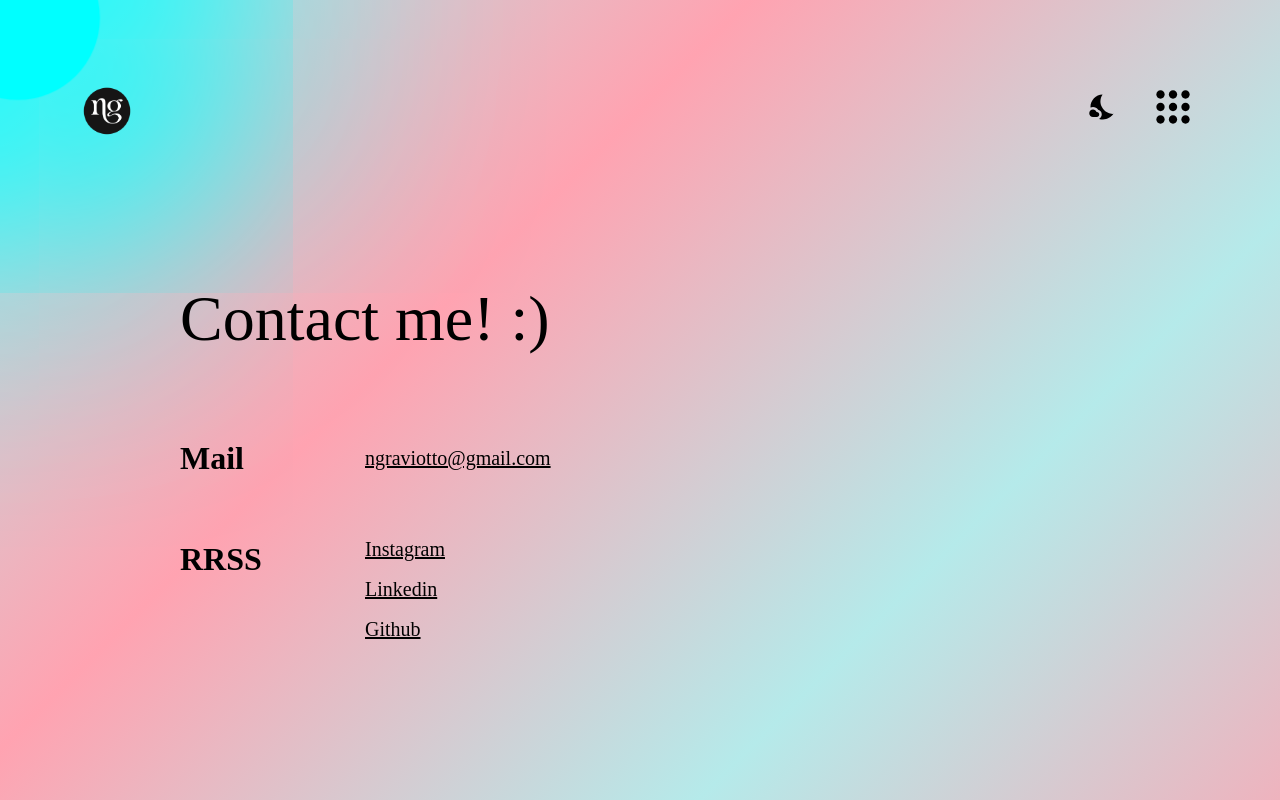
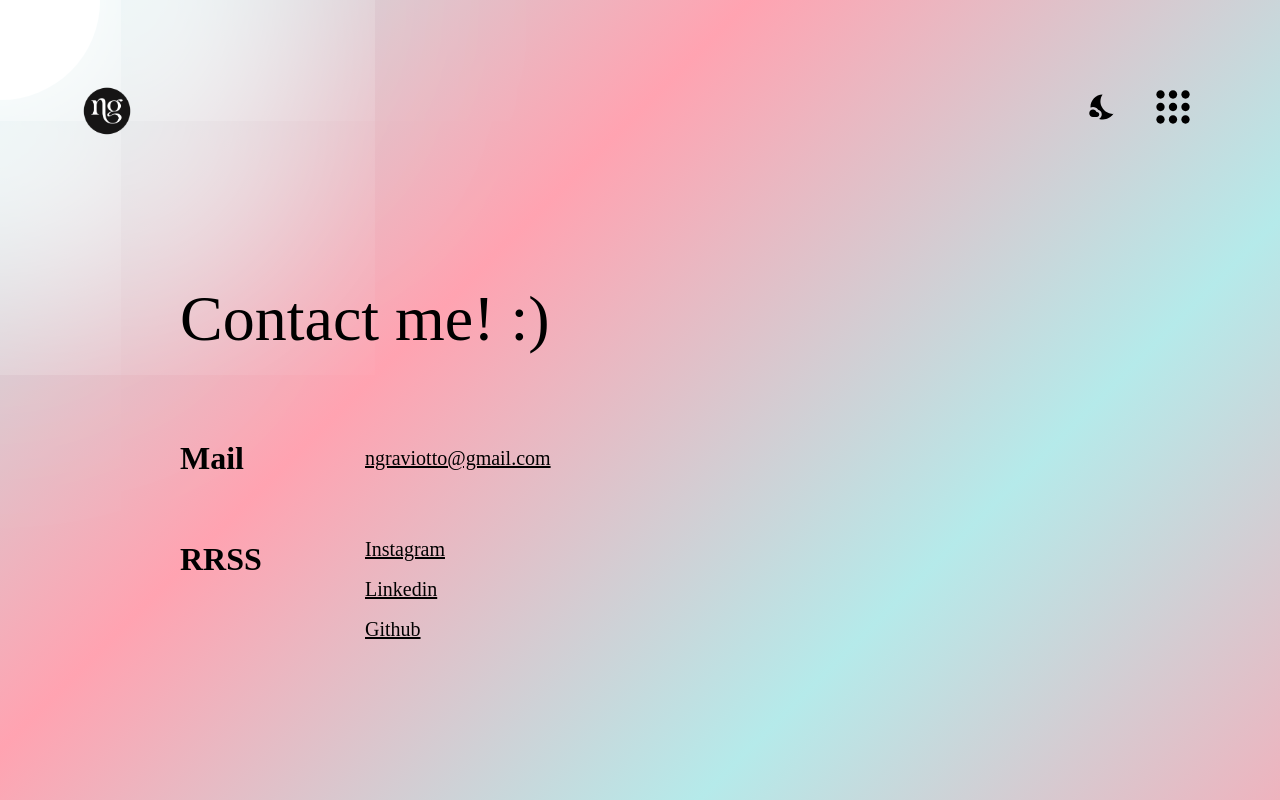
Before and after one commit to natachagraviotto/portfolio-natachagraviotto, a React (Vite) app: page /contact in a window 1280 px wide. Shown: the top 800 px of the page. Built offline with nearby package versions, Linux system fonts and the light colour scheme.

Commit message:
change background properties and font-weight menu

```diff
--- a/src/components/cursor-bubble/cursor-bubble.scss
+++ b/src/components/cursor-bubble/cursor-bubble.scss
@@ -1,7 +1,7 @@
 .cursor-bubble {
-  animation: pulse 2s infinite;
-  background-color: #0ff;
-  box-shadow: -1px -1px 400px 200px #0ff;
+  animation: pulse 4s infinite;
+  // background-color: #0ff;
+  // box-shadow: -1px -1px 400px 200px #0ff;
   width: 200px;
   height: 200px;
   transition-duration: 1s;
@@ -13,6 +13,16 @@
   left: 50%;
   transform: translate(-50%, -50%);
   border-radius: 100%;
+}
+
+.dark-mode .cursor-bubble {
+  background-color: rgb(14, 175, 175);
+  box-shadow: -1px -1px 400px 200px rgb(14, 175, 175);
+}
+
+.light-mode .cursor-bubble {
+  background-color: rgb(255, 255, 255);
+  box-shadow: -1px -1px 400px 200px rgb(255, 255, 255);
 }
 
 @keyframes pulse {
--- a/src/components/right-menu/rightmenu.scss
+++ b/src/components/right-menu/rightmenu.scss
@@ -25,7 +25,7 @@
 }
 
 .dark-mode .menu-content {
-  background-color: #ccc;
+  background-color: #ebebeb;
 }
 
 .menu-content {
@@ -40,6 +40,8 @@
   .links-menu li {
     margin-bottom: 10px;
     line-height: 2rem;
+    font-size: var(--font-xs);
+    font-weight: var(--medium-font-weight);
   }
   ul.links-menu li a {
     text-decoration: none;
--- a/src/scss/_custom-property.scss
+++ b/src/scss/_custom-property.scss
@@ -28,7 +28,7 @@
 
 .dark-mode {
   --text-color: #fff;
-  --app-bg: linear-gradient(-45deg, #2d2a2a, #193c3c, #4d3135, #2e3e3e);
+  --app-bg: linear-gradient(-45deg, #2d2a2a, #193c3c, #2b2539, #2e3e3e);
   --project-bg: rgba(255, 255, 255, 0.5);
 }
 
```
